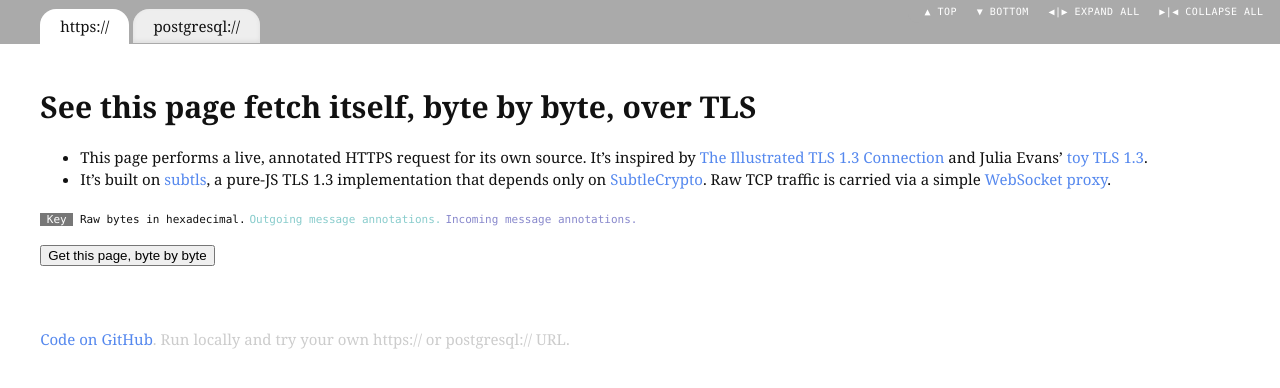
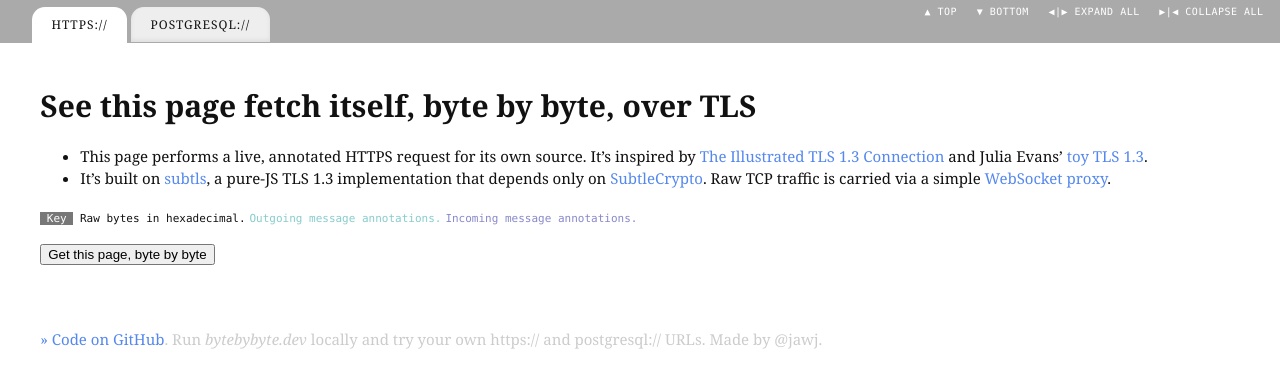
Before and after one commit to jawj/subtls, a website: page docs/index.html in a window 1280 px wide. Drawn offline with Linux system fonts and the light colour scheme.

Commit message:
Tabs and footer tweaks

```diff
--- a/docs/index.css
+++ b/docs/index.css
@@ -15,6 +15,9 @@ h1 {
 }
 
 #tabs {
+  font-size: 80%;
+  letter-spacing: 1px;
+  text-transform: uppercase;
   border-bottom: 1px solid #aaa;
   background: #aaa;
   padding: 1ex 5ex 0;
@@ -22,7 +25,7 @@ h1 {
 
 #tabs a.tab {
   display: inline-block;
-  padding: .75ex 2.5ex .65ex;
+  padding: 1.4ex 3ex 1.2ex;
   position: relative;
   top: 1px;
   background: #eee;
--- a/docs/index.html
+++ b/docs/index.html
@@ -33,7 +33,7 @@
   <div id="logs"></div>
 
   <div class="easter discussion">
-    <p><a href="https://github.com/jawj/subtls">Code on GitHub</a>. Run locally and try your own https:// or postgresql:// URL.</p>
+    <p><a href="https://github.com/jawj/subtls">» Code on GitHub</a>. Run <i>bytebybyte.dev</i> locally and try your own https:// and postgresql:// URLs. Made by <a style="color: inherit" href="https://github.com/jawj">@jawj</a>.</p>
   </div>
 
   <script src="index.js"></script>
```
